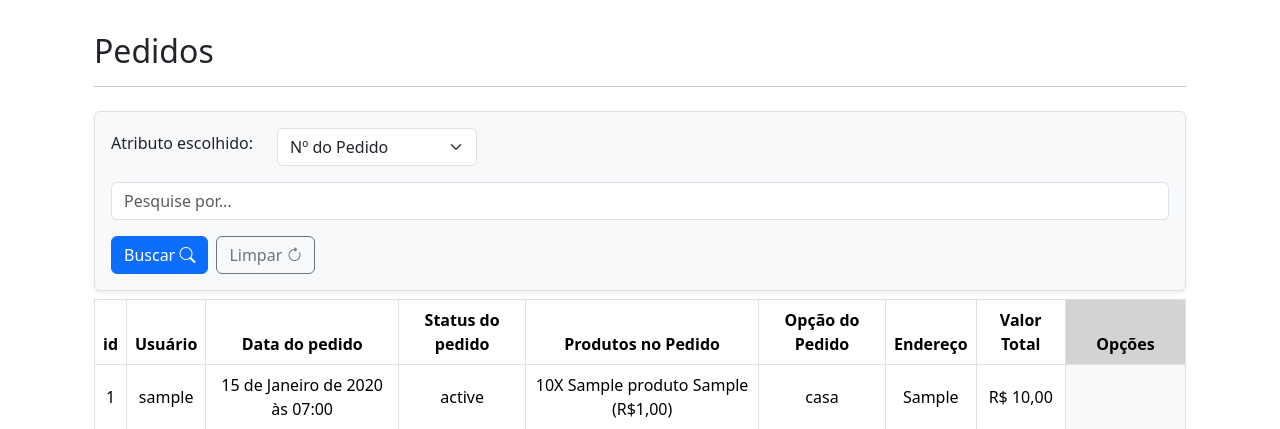
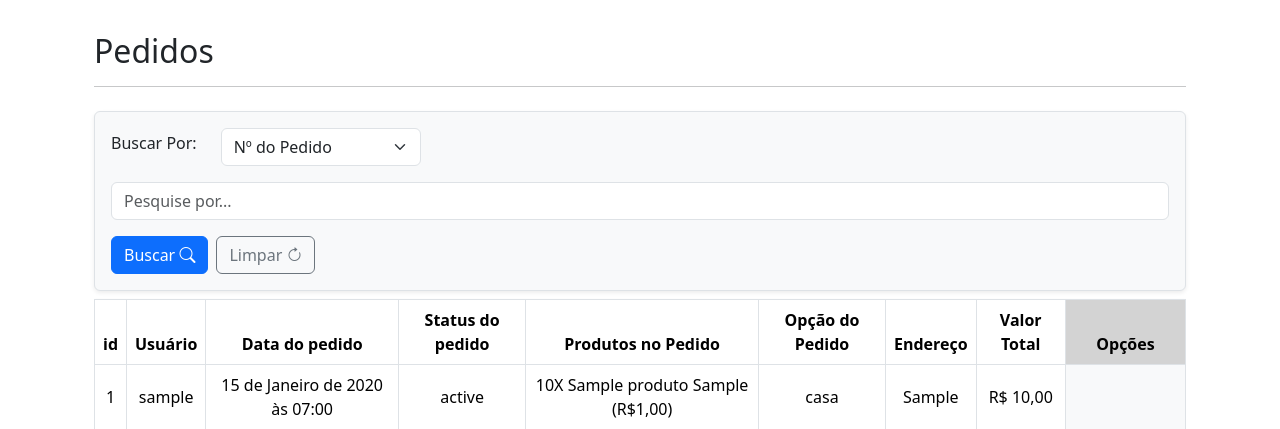
Before and after one commit to LeonardoRodeghiero/CameloVirtual, a Django app: page /1/ver/pedidos/ in a window 1280 px wide. Shown: the part 100-529 px from the top of the page. Run offline with Django 5.2, Linux system fonts and the light colour scheme; tables that the repository leaves empty hold one stand-in row (values such as "Sample post"); some libraries are stand-ins or nearby versions.

Commit message:
mudando de atributo escolhido para buscar por

```diff
--- a/cadastros/templates/cadastros/listas/camelos/template-camelo.html
+++ b/cadastros/templates/cadastros/listas/camelos/template-camelo.html
@@ -16,7 +16,7 @@
       <!-- Formulário de busca -->
       <form method="get" class="p-3 border rounded bg-light shadow-sm">
         <div class="d-flex align-items-center mb-3 gap-4">
-          <label for="campo" class="form-label">Atributo escolhido:</label>
+          <label for="campo" class="form-label">Buscar Por:</label>
           <select name="campo" id="campo" class="form-select" style="width: 200px;" onchange="atualizarCampo()">
             {% for campo, label in campos %}
               <option value="{{ campo }}" {% if campo == campo_escolhido %}selected{% endif %}>{{ label }}</option>
--- a/cadastros/templates/cadastros/listas/template.html
+++ b/cadastros/templates/cadastros/listas/template.html
@@ -16,7 +16,7 @@
       <!-- Formulário de busca -->
       <form method="get" class="p-3 border rounded bg-light shadow-sm">
         <div class="d-flex align-items-center mb-3 gap-4">
-          <label for="campo" class="form-label">Atributo escolhido:</label>
+          <label for="campo" class="form-label">Buscar Por:</label>
           <select name="campo" id="campo" class="form-select" style="width: 200px;" onchange="atualizarCampo()">
             {% for campo, label in campos %}
               <option value="{{ campo }}" {% if campo == campo_escolhido %}selected{% endif %}>{{ label }}</option>
```
